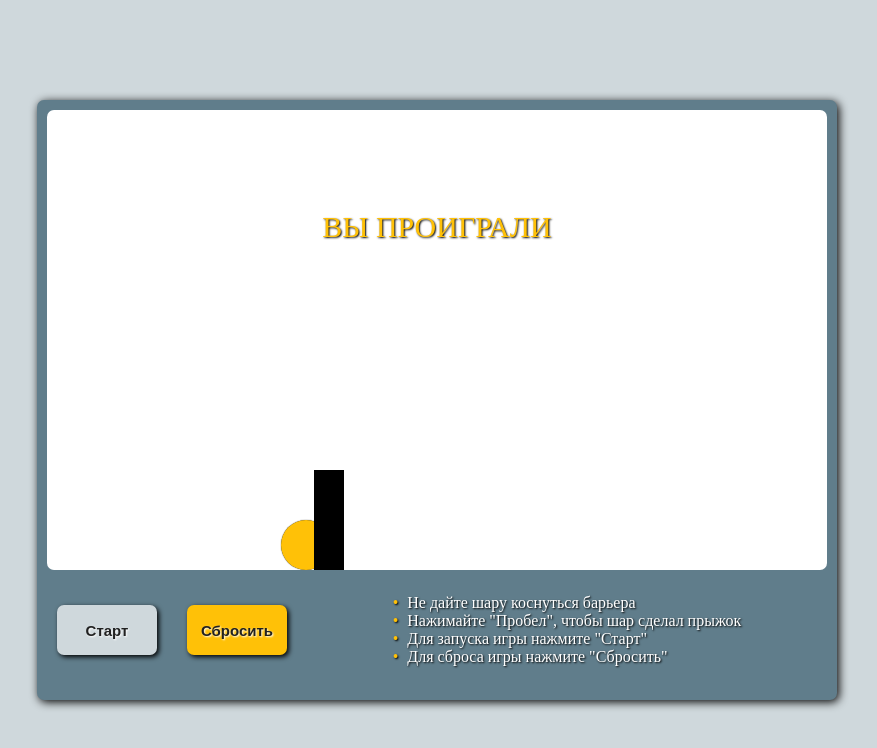
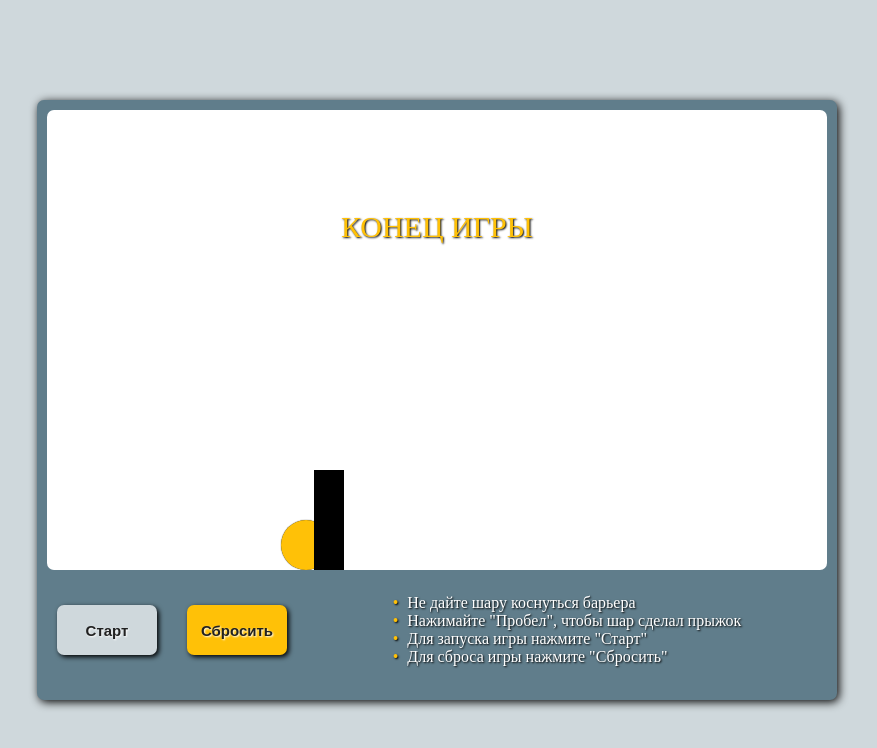
Before and after one commit to iiiokojiadbi/bouncing-ball, a website built with webpack: page src/index.html in a window 1280 px wide. Both pictures are taken after a click on the button "Старт". Shown: the whole page, without its empty margins (203-1080 px from the left). Built offline with nearby package versions, Linux system fonts and the light colour scheme.

Commit message:
fix: разметки

```diff
--- a/src/index.html
+++ b/src/index.html
@@ -11,7 +11,7 @@
     <div class="page">
       <div class="page__content">
         <section class="game">
-          <div class="game__show">Вы проиграли</div>
+          <div class="game__show">Конец игры</div>
           <div class="ball game__ball"></div>
           <div class="barrier game__barrier"></div>
         </section>
```
